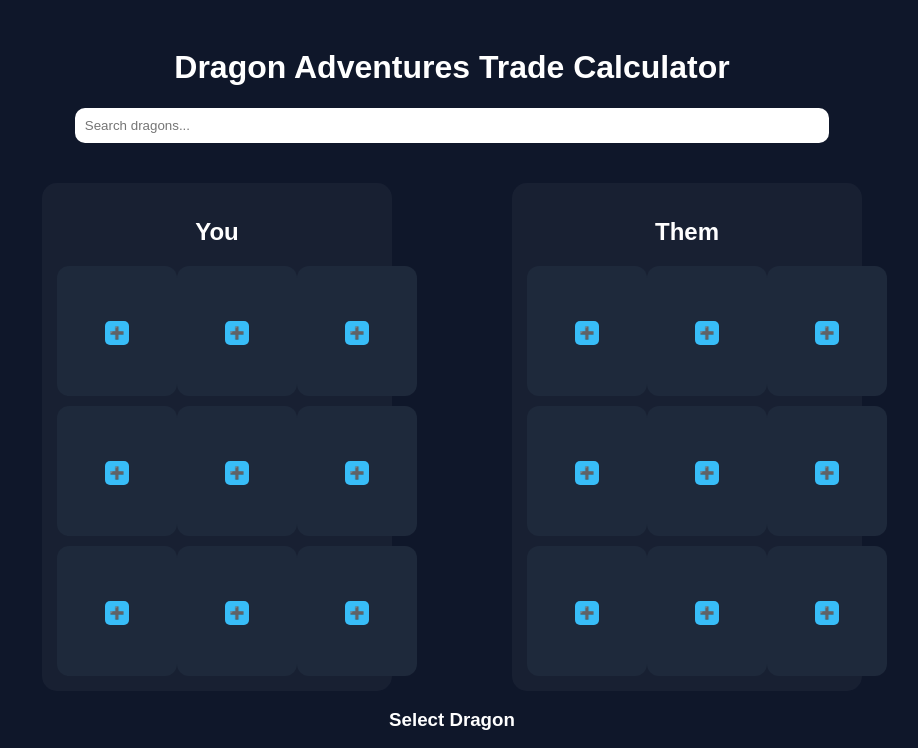
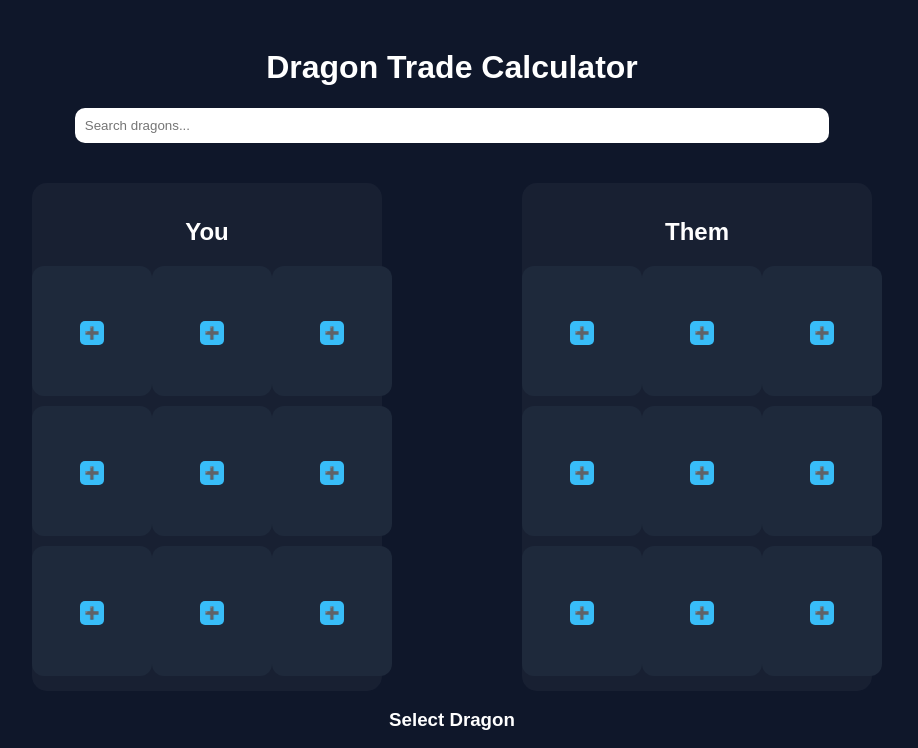
Before and after one commit to kristyloo/trade-calculator, a plain HTML site: page index.html in a window 1280 px wide. Shown: the top 748 px of the page, without its empty margins (188-1106 px from the left). Drawn offline with Linux system fonts and the light colour scheme.

Commit message:
Update index.html

```diff
--- a/index.html
+++ b/index.html
@@ -1,7 +1,7 @@
 <!DOCTYPE html>
 <html>
 <head>
-  <title>Dragon Adventures Trade Calculator</title>
+  <title>Dragon Trade UI</title>
 
   <style>
     body {
@@ -20,11 +20,12 @@
       margin-bottom: 20px;
     }
 
+    /* 🔥 THIS IS THE IMPORTANT PART (SPACING FIX) */
     .container {
       display: flex;
       justify-content: center;
       align-items: flex-start;
-      gap: 120px;
+      gap: 140px; /* BIG CLEAR SPACE BETWEEN YOU AND THEM */
       margin-top: 20px;
     }
 
@@ -32,10 +33,6 @@
       background: rgba(255,255,255,0.04);
       padding: 15px;
       border-radius: 15px;
-      min-height: 420px;
-    }
-
-    .trade-box {
       width: 320px;
     }
 
@@ -43,6 +40,7 @@
       display: grid;
       grid-template-columns: repeat(3, 110px);
       gap: 10px;
+      justify-content: center;
     }
 
     .slot {
@@ -127,10 +125,11 @@
 
 <body>
 
-<h1>Dragon Adventures Trade Calculator</h1>
+<h1>Dragon Trade Calculator</h1>
 
 <input id="search" placeholder="Search dragons...">
 
+<!-- 🔥 YOU / THEM LAYOUT -->
 <div class="container">
 
   <div class="trade-box">
@@ -198,7 +197,7 @@ function buildCatalog() {
   });
 }
 
-// RENDER SLOTS
+// RENDER
 function render() {
   draw("youSlots", you, 1);
   draw("themSlots", them, 2);
@@ -232,7 +231,7 @@ function draw(id, list, side) {
   }
 }
 
-// ADD ITEM
+// ADD
 function add(side) {
 
   if (!selectedDragon) {
@@ -246,7 +245,7 @@ function add(side) {
   update();
 }
 
-// REMOVE ITEM
+// REMOVE
 function remove(side, i) {
   if (side === 1) you.splice(i, 1);
   else them.splice(i, 1);
@@ -254,7 +253,7 @@ function remove(side, i) {
   update();
 }
 
-// UPDATE EVERYTHING
+// UPDATE
 function update() {
 
   render();
@@ -282,16 +281,6 @@ function update() {
   bar.style.background = percent > 0 ? "#22c55e" : "#ef4444";
 }
 
-// SEARCH (optional simple filter)
-document.getElementById("search").addEventListener("input", function () {
-  const val = this.value.toLowerCase();
-  const boxes = document.querySelectorAll(".dragon");
-
-  boxes.forEach(b => {
-    b.style.display = b.innerText.toLowerCase().includes(val) ? "block" : "none";
-  });
-});
-
 // START
 buildCatalog();
 render();
```
